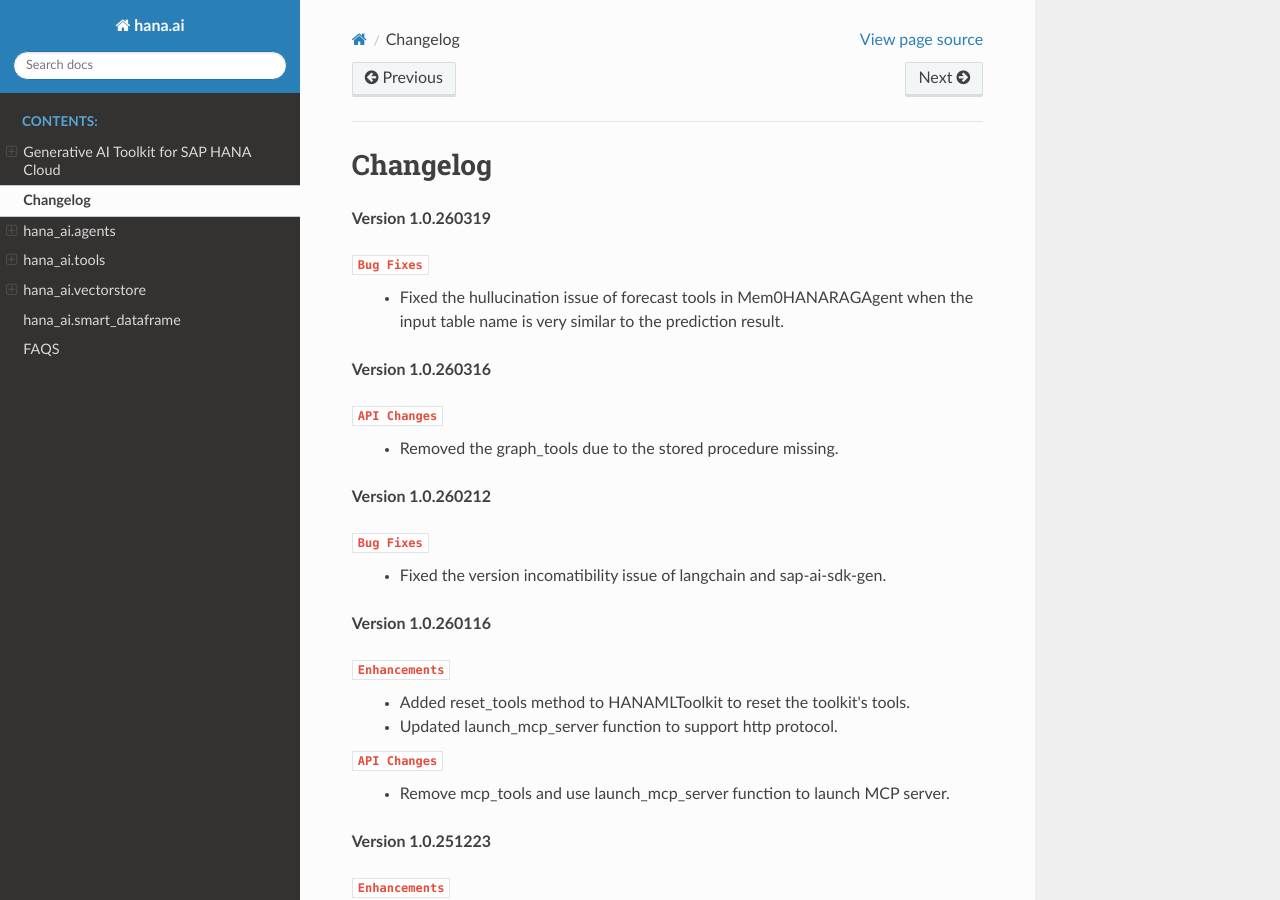
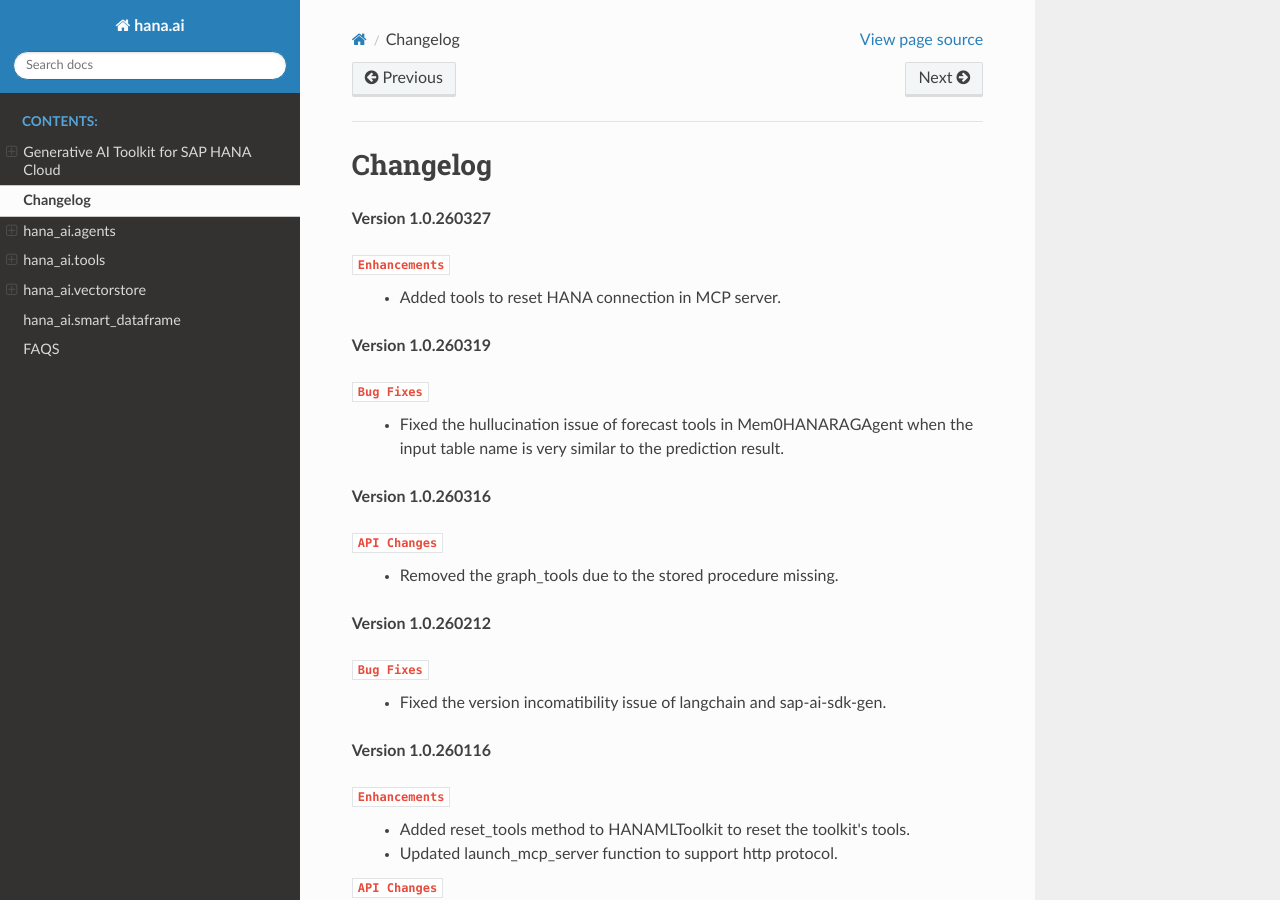
Before and after one commit to SAP/generative-ai-toolkit-for-sap-hana-cloud, a Sphinx documentation site: the page built from doc/changlog.rst, in a window 1280 px wide and 900 px high. Built offline with Sphinx 7.4.7 and the Read the Docs theme 3.1.0, drawn with Linux system fonts in a browser that asks for light colours.

Commit message:
update version

```diff
--- a/doc/changlog.rst
+++ b/doc/changlog.rst
@@ -1,5 +1,10 @@
 Changelog
 =========
+
+**Version 1.0.260327**
+
+``Enhancements``
+    - Added tools to reset HANA connection in MCP server.
 
 **Version 1.0.260319**
 
--- a/pyproject.toml
+++ b/pyproject.toml
@@ -4,7 +4,7 @@ build-backend = "setuptools.build_meta"
 
 [project]
 name = "hana_ai"
-version = "1.0.26031900"
+version = "1.0.26032700"
 authors = [
     {name = "SAP"}
 ]
--- a/src/hana_ai/__init__.py
+++ b/src/hana_ai/__init__.py
@@ -2,4 +2,4 @@
 hana_ai is a Python package for AI/ML related utilities.
 """
 
-__version__ = "1.0.26031900"
+__version__ = "1.0.26032700"
```
